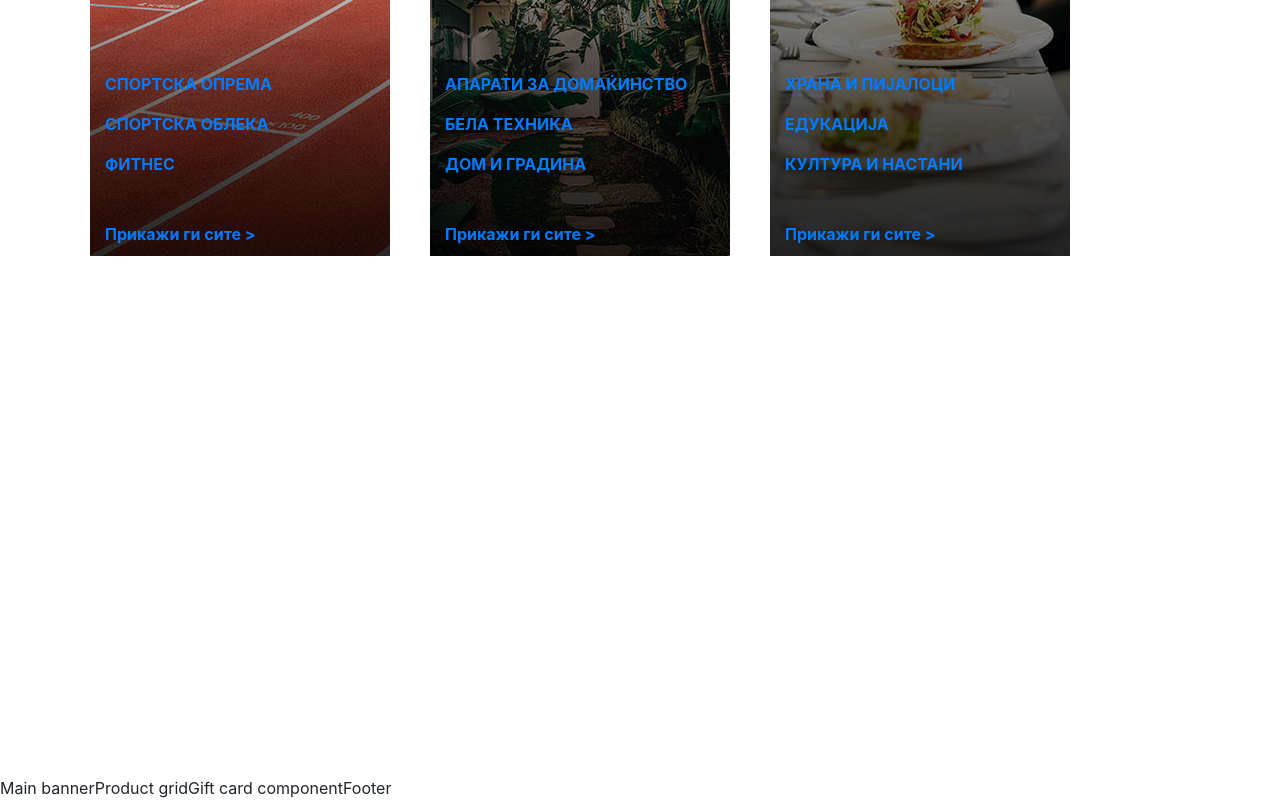
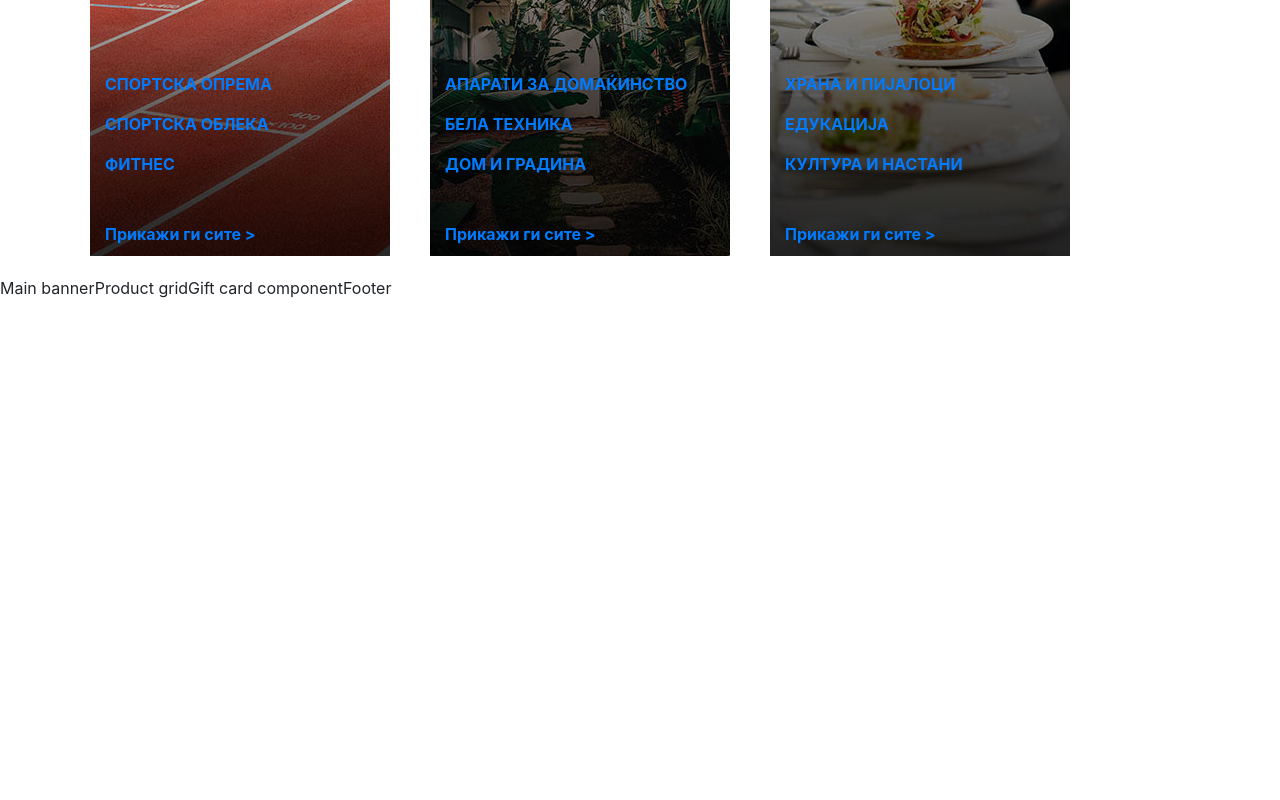
Before and after one commit to andjiev/mega-mall, a React (Create React App) app: page / in a window 1280 px wide. Shown: the part 1502-2302 px from the top of the page. After the commit the page ends 1802 px from the top, so only its background shows below. Built offline with nearby package versions, Linux system fonts and the light colour scheme.

Commit message:
compile fix

```diff
--- a/src/pages/main/components/card-slider/card-slider.tsx
+++ b/src/pages/main/components/card-slider/card-slider.tsx
@@ -1,13 +1,9 @@
-import React from "react";
+import React from 'react';
 
-import { Card } from "../../../../components/card";
+import { Card } from '../../../../components/card';
 
 const CardSlider = () => {
-  return (
-    <>
-      <Card />
-    </>
-  );
+  return <>{/* <Card /> */}</>;
 };
 
 export default CardSlider;
```
